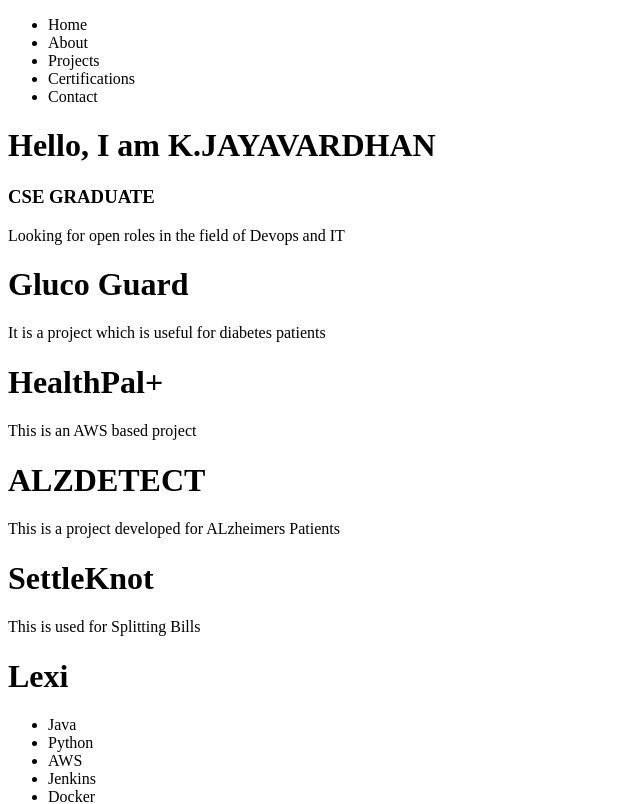
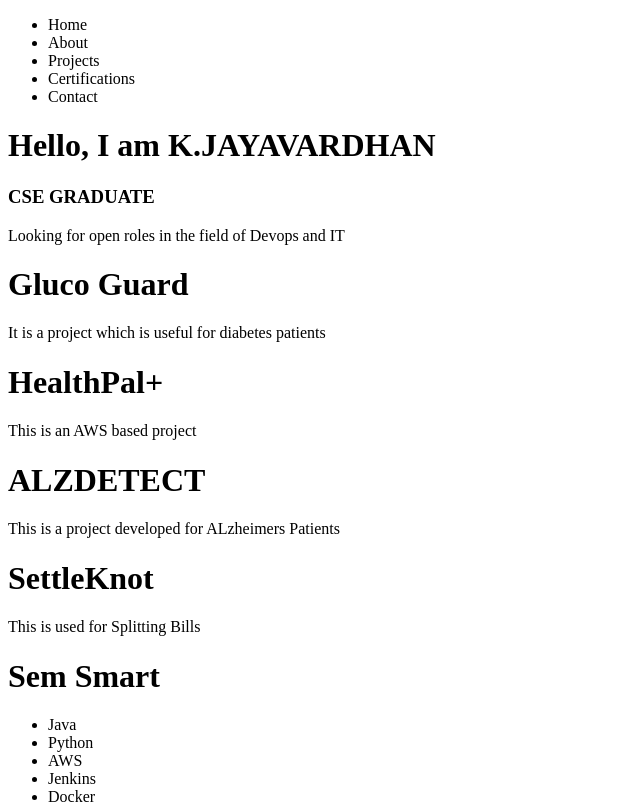
Before and after one commit to Jayavardhan56/My-Portfolio, a React app in the folder portfolio/: page / in a window 1280 px wide. Shown: the top 804 px of the page, without its empty margins (0-640 px from the left). Built offline with nearby package versions, Linux system fonts and the light colour scheme; the HTML template or start-up script is replaced by a standard one.

Commit message:
Rename project 'Lexi' to 'Sem Smart'

```diff
--- a/portfolio/src/components/Projects.jsx
+++ b/portfolio/src/components/Projects.jsx
@@ -9,7 +9,7 @@ export default function Projects(){
         <p>This is a project developed for ALzheimers Patients</p>
         <h1>SettleKnot</h1>
         <p>This is used for Splitting Bills</p>
-        <h1> Lexi</h1>
+        <h1>Sem Smart</h1>
         </>
     )
 }
```
